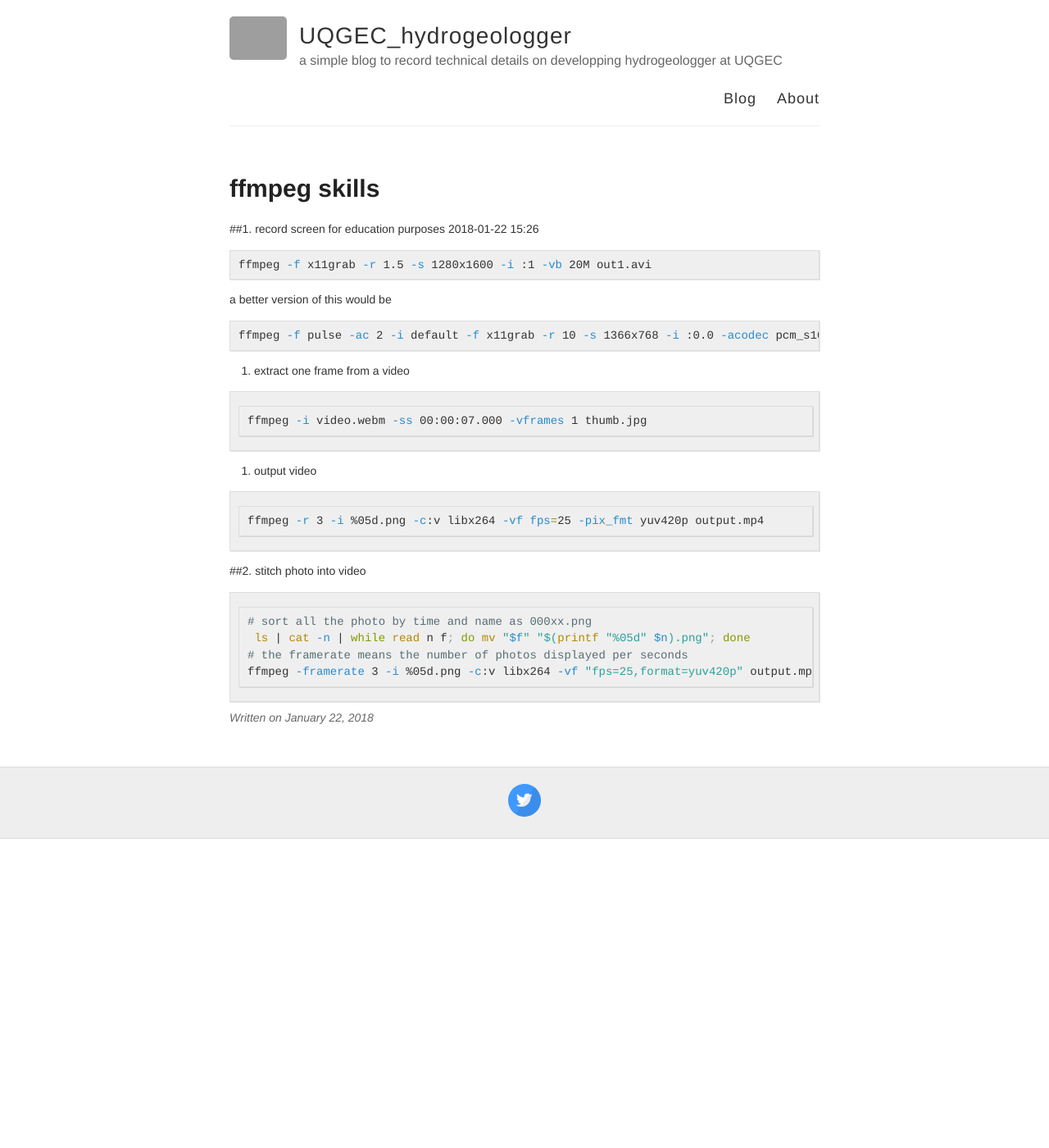
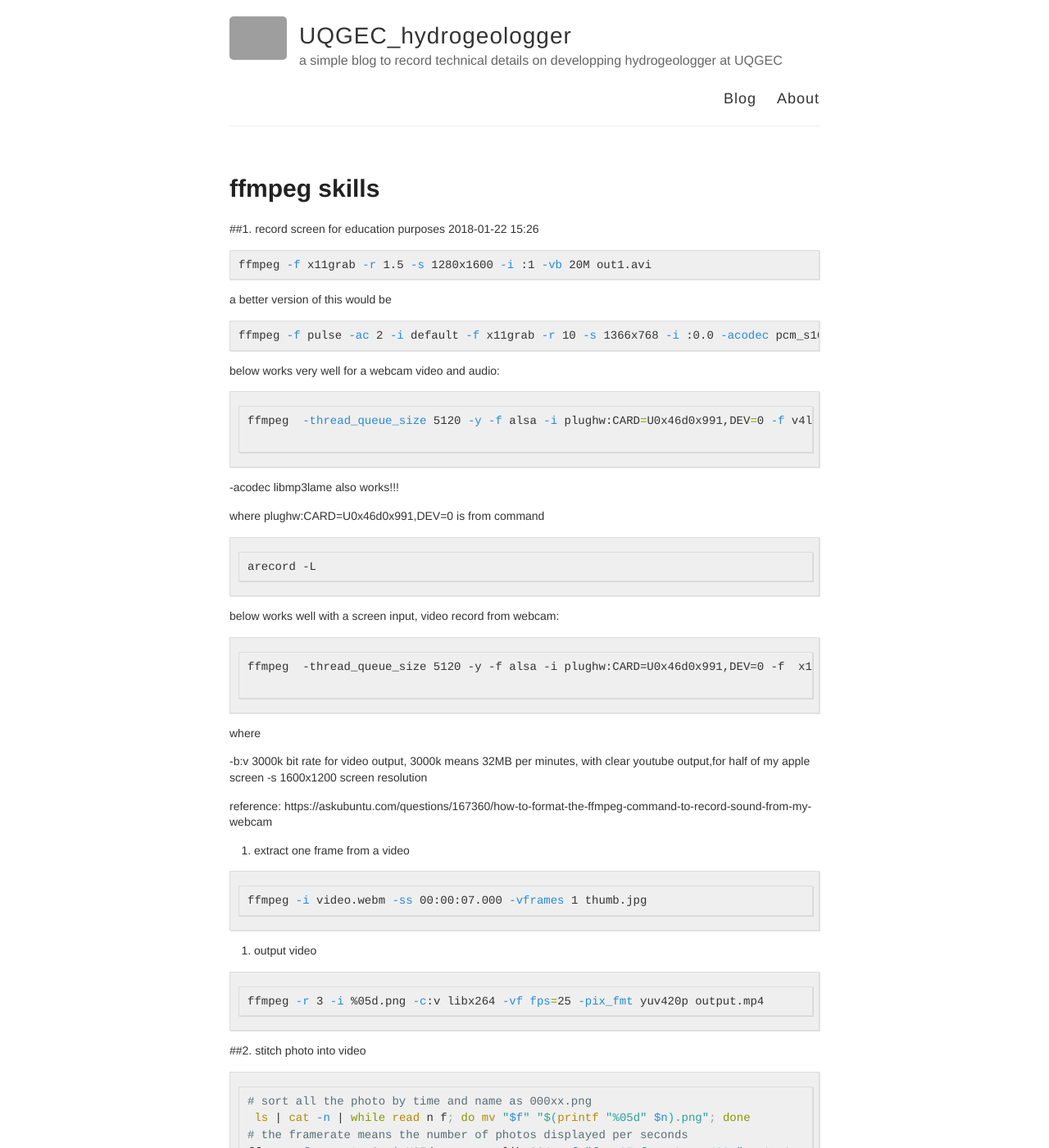
Before and after one commit to hydrogeologger/hydrogeologger.github.io, a Jekyll site: the page built from _posts/2018-01-22-ffmpeg.md, in a window 1280 px wide and 1400 px high. Shown: the whole window at 82% size. Built offline with Jekyll 4.4.1, drawn with Linux system fonts in a browser that asks for light colours; grey boxes are pictures that could not be loaded.

Commit message:
update on ffmpeg and flopy

````diff
--- a/_posts/2018-01-22-ffmpeg.md
+++ b/_posts/2018-01-22-ffmpeg.md
@@ -12,6 +12,37 @@ a better version of this would be
 {% highlight bash %}
 ffmpeg -f pulse -ac 2 -i default -f x11grab -r 10 -s 1366x768 -i :0.0 -acodec pcm_s16le -vcodec libx264 -preset ultrafast -threads 0 -y output.mkv
 {% endhighlight %}
+
+
+below works very well for a webcam video and audio:
+```bash
+ffmpeg  -thread_queue_size 5120 -y -f alsa -i plughw:CARD=U0x46d0x991,DEV=0 -f v4l2 -i /dev/video0 -acodec aac -strict -2 -ac 1 -b:a 64k -vcodec libx264 -b:v 300k -r 30 -g 30 prueba1.mp4
+
+```
+-acodec libmp3lame also works!!!
+
+where plughw:CARD=U0x46d0x991,DEV=0 is from command
+
+
+
+```
+arecord -L
+```
+
+
+below works well with a screen input, video record from webcam:
+```
+ffmpeg  -thread_queue_size 5120 -y -f alsa -i plughw:CARD=U0x46d0x991,DEV=0 -f  x11grab -r 10 -s 1280x1600 -i :0.0  -acodec libmp3lame -strict -2 -ac 1 -b:a 64k -vcodec libx264 -b:v 3000k -r 30 -g 30 prueba1_.mp4
+
+```
+where
+
+-b:v 3000k  bit rate for video output, 3000k means 32MB per minutes, with clear youtube output,for half of my apple screen
+-s 1600x1200  screen resolution
+
+
+reference:
+https://askubuntu.com/questions/167360/how-to-format-the-ffmpeg-command-to-record-sound-from-my-webcam
 
 
 2. extract one frame from a video
````
Also changed, not shown: _posts/2017-06-15-pi.md (+2 -1 lines), _posts/2018-04-11-flopy_study.md (+2 -0 lines).
